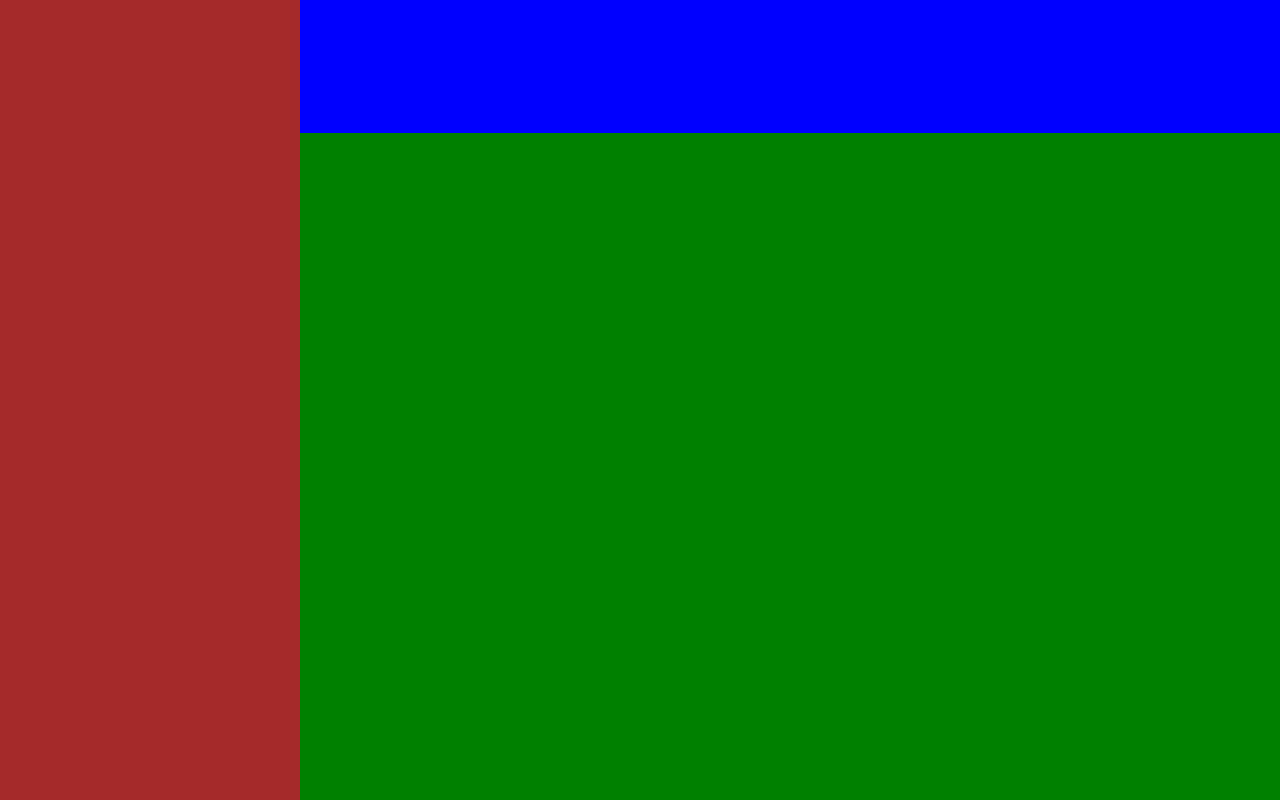
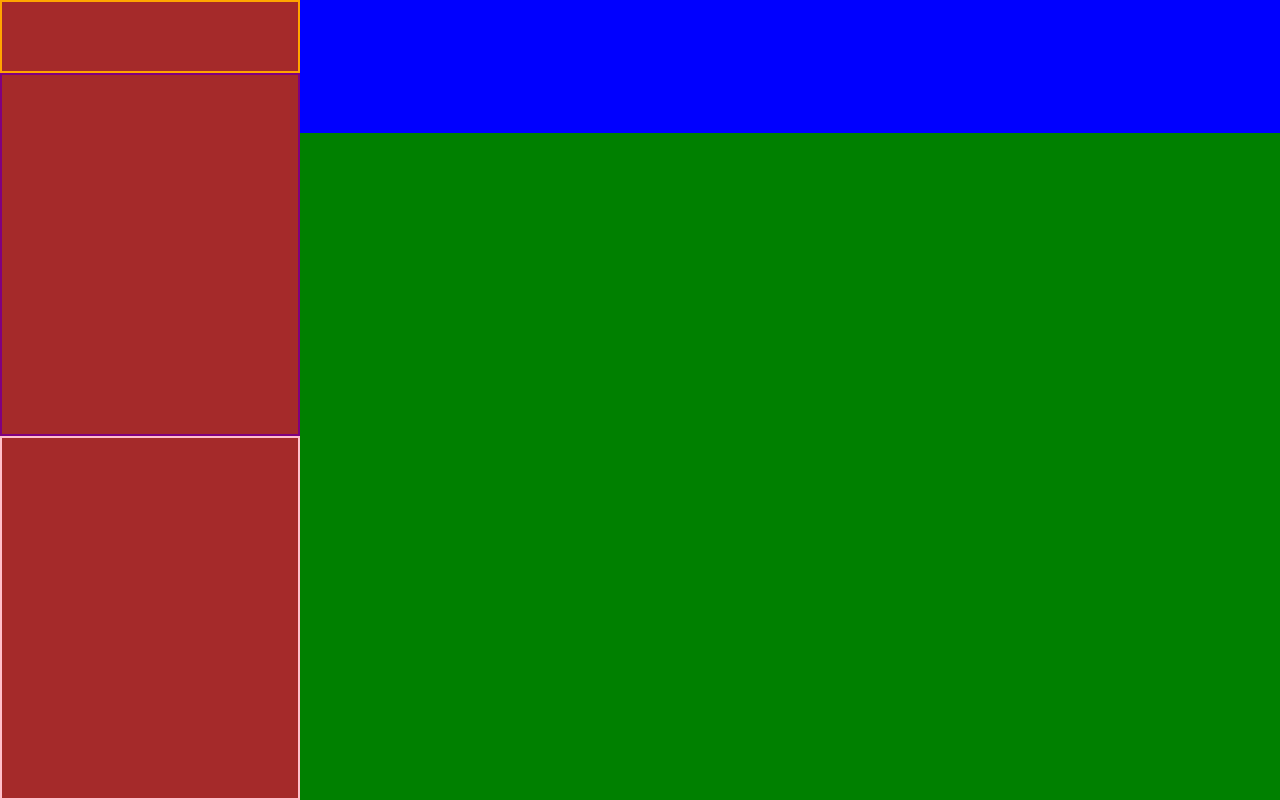
Before and after one commit to JordanJHiggins/admin-dashboard, a plain HTML site: page index.html in a window 1280 px wide. Drawn offline with Linux system fonts and the light colour scheme.

Commit message:
add sidebar grid layout

```diff
--- a/index.html
+++ b/index.html
@@ -17,10 +17,8 @@
       <!-- Sidebar -->
       <div class="sidebar">
         <div id="logo"></div>
-        <div class="navigation">
-          <div id="navigation-one"></div>
-          <div id="navigation-two"></div>
-        </div>
+        <div id="navigation-one"></div>
+        <div id="navigation-two"></div>
       </div>
       <!-- Header -->
       <div class="header">
--- a/style.css
+++ b/style.css
@@ -3,17 +3,36 @@ body {
   min-height: 100vh;
   margin: 0;
 }
+
 .wrapper {
   display: grid;
   min-height: 100vh;
   grid-template-columns: minmax(300px, 1fr) 5fr 2fr;
   grid-template-rows: 1fr 5fr;
 }
+/* Sidebar */
 .sidebar {
+  display: grid;
+  grid-template-rows: 1fr 5fr 5fr;
   grid-area: 1 / 1 / 4 / 2;
   background-color: brown;
 }
 
+#logo {
+  grid-area: 1 / 1 / 2 / 2;
+  border: 2px solid orange;
+}
+
+#navigation-one {
+  grid-area: 2 / 1 / 3 / 2;
+  border: 2px solid purple;
+}
+
+#navigation-two {
+  grid-area: 3 / 1 / 4 / 2;
+  border: 2px solid pink;
+}
+/* Header */
 .header {
   grid-area: 1 / 2 / 2 / 4;
   background-color: blue;
```
